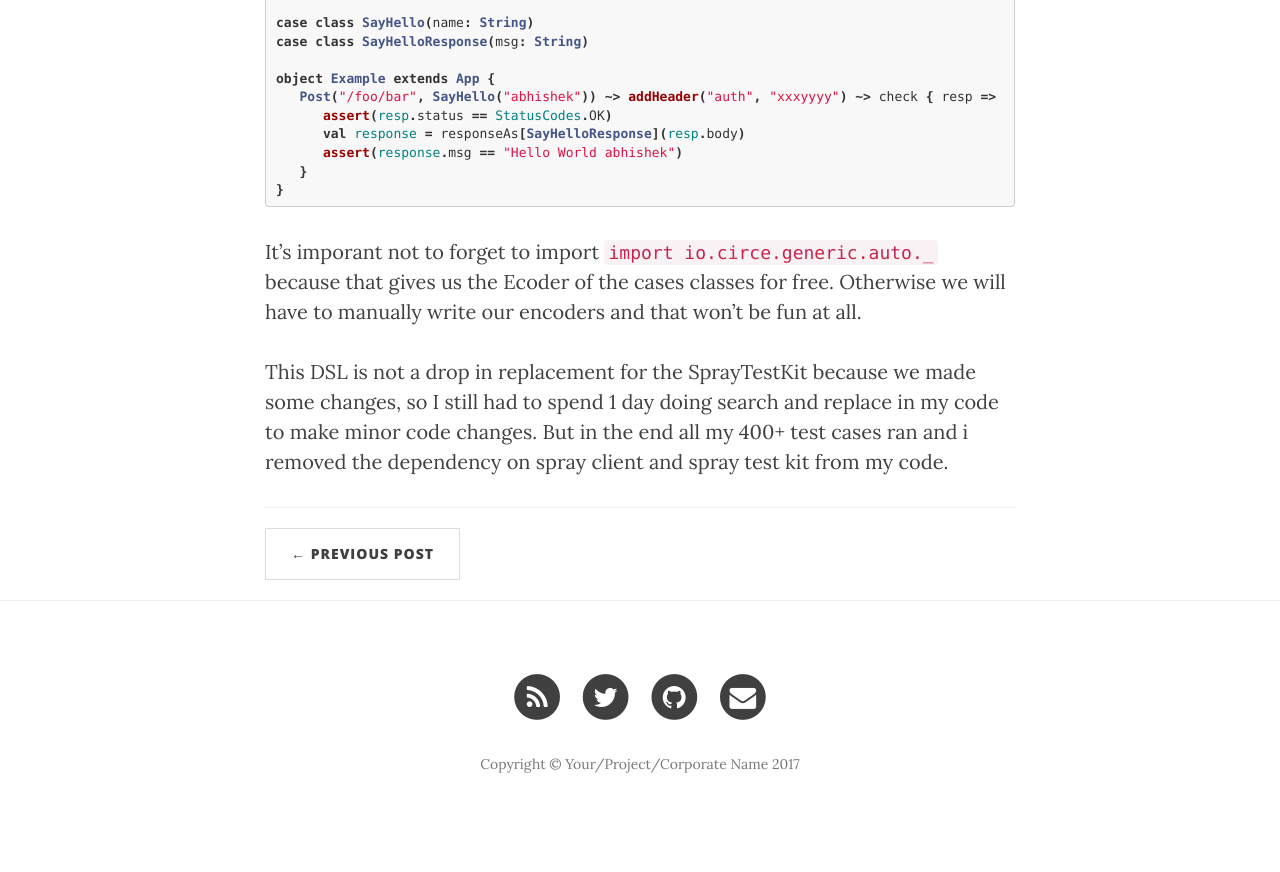
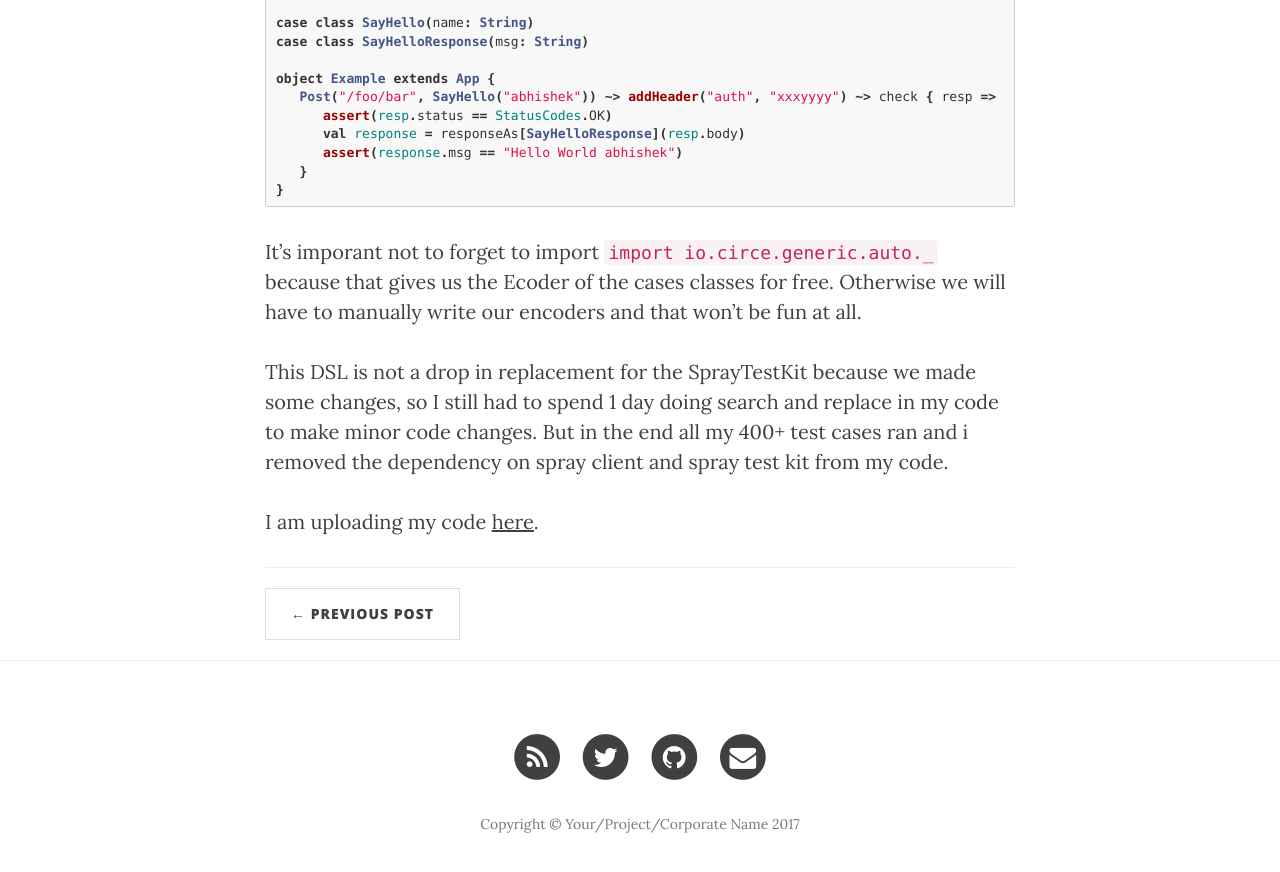
Before and after one commit to abhsrivastava/abhsrivastava.github.io, a Jekyll site: the page built from _posts/2017-10-27-Replace-SprayTestKit-With-Custom-DSL.md, in a window 1280 px wide and 900 px high, scrolled down 4435 px. Shown: the top 872 px of the window. Built offline with Jekyll 4.4.1, drawn with Linux system fonts in a browser that asks for light colours; nearby versions of some CDN libraries; before the commit the page ends 5275 px from its top, so only the background shows below that.

Commit message:
added link

```diff
--- a/_posts/2017-10-27-Replace-SprayTestKit-With-Custom-DSL.md
+++ b/_posts/2017-10-27-Replace-SprayTestKit-With-Custom-DSL.md
@@ -135,6 +135,9 @@ It's imporant not to forget to import `import io.circe.generic.auto._` because t
 
 This DSL is not a drop in replacement for the SprayTestKit because we made some changes, so I still had to spend 1 day doing search and replace in my code to make minor code changes. But in the end all my 400+ test cases ran and i removed the dependency on spray client and spray test kit from my code.
 
+I am uploading my code [here][3].
+
 
 [1]: https://github.com/spray/spray/tree/master/spray-testkit/src
 [2]: https://github.com/abhsrivastava/WebServiceTestKit/blob/master/src/main/scala/com/abhi/webservice/testkit/StatusCodes.scala
+[3]: https://github.com/abhsrivastava/WebServiceTestKit
```
